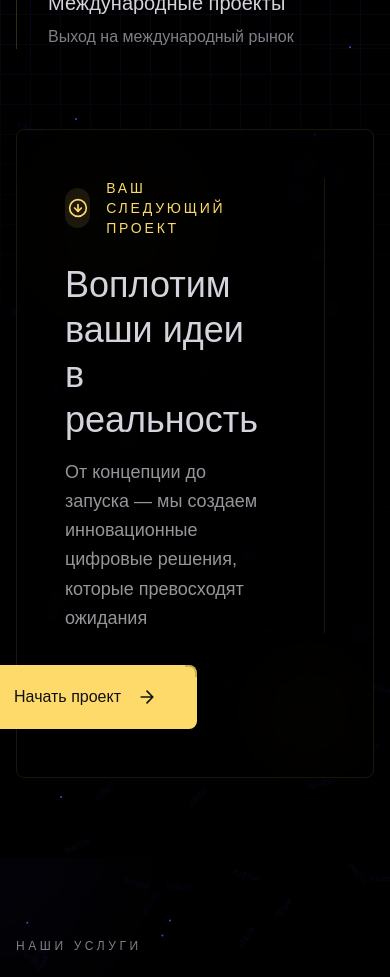
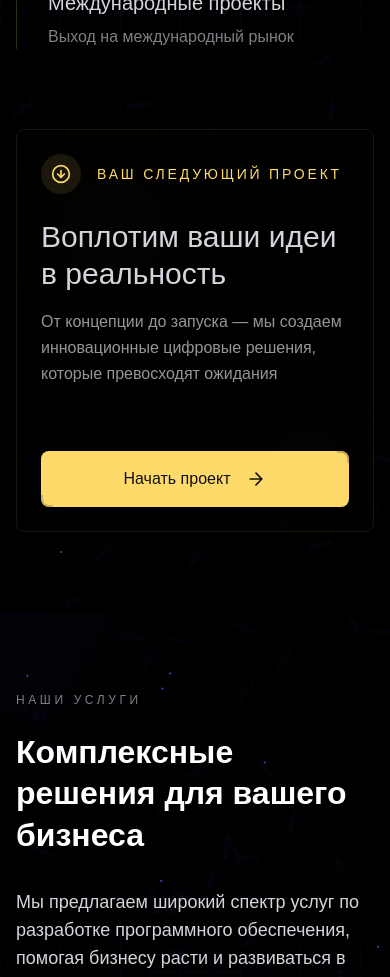
Before and after one commit to burkovmu/web5, a Next.js app: page / in a window 390 px wide. Shown: the part 2780-3757 px from the top of the page. Built offline with nearby package versions, Linux system fonts and the light colour scheme; a web font is replaced by a local one.

Commit message:
Улучшена адаптивность плашки для мобильных устройств

```diff
--- a/src/components/AboutSection.tsx
+++ b/src/components/AboutSection.tsx
@@ -116,10 +116,10 @@ export default function AboutSection() {
             </div>
 
             {/* Основной контент */}
-            <div className="relative grid grid-cols-12 items-center p-12">
+            <div className="relative grid grid-cols-1 md:grid-cols-12 items-center gap-8 md:gap-0 p-6 md:p-12">
               {/* Левая часть */}
-              <div className="col-span-8 flex items-center">
-                <div className="flex-1 pr-16 border-r border-[#feda6a]/10">
+              <div className="col-span-1 md:col-span-8 flex items-center">
+                <div className="flex-1 md:pr-16 md:border-r border-[#feda6a]/10">
                   <div className="flex items-center gap-4 mb-6">
                     <div className="w-10 h-10 rounded-full bg-[#feda6a]/10 flex items-center justify-center group-hover:bg-[#feda6a]/20 transition-colors duration-500">
                       <svg className="w-5 h-5 text-[#feda6a]" viewBox="0 0 24 24" fill="none">
@@ -135,7 +135,7 @@ export default function AboutSection() {
                     initial={{ opacity: 0, y: 20 }}
                     whileInView={{ opacity: 1, y: 0 }}
                     transition={{ delay: 1.5 }}
-                    className="text-4xl text-[#d4d4dc] font-stolzl leading-tight mb-4"
+                    className="text-3xl md:text-4xl text-[#d4d4dc] font-stolzl leading-tight mb-4"
                   >
                     Воплотим ваши идеи в реальность
                   </motion.h3>
@@ -144,7 +144,7 @@ export default function AboutSection() {
                     initial={{ opacity: 0 }}
                     whileInView={{ opacity: 1 }}
                     transition={{ delay: 1.6 }}
-                    className="text-[#d4d4dc]/70 text-lg max-w-xl leading-relaxed"
+                    className="text-base md:text-lg text-[#d4d4dc]/70 max-w-xl leading-relaxed mb-8 md:mb-0"
                   >
                     От концепции до запуска — мы создаем инновационные цифровые решения, которые превосходят ожидания
                   </motion.p>
@@ -152,14 +152,14 @@ export default function AboutSection() {
               </div>
 
               {/* Правая часть */}
-              <div className="col-span-4 flex items-center justify-end pl-16">
+              <div className="col-span-1 md:col-span-4 flex items-center justify-center md:justify-end md:pl-16">
                 <motion.div
                   initial={{ opacity: 0, scale: 0.95 }}
                   whileInView={{ opacity: 1, scale: 1 }}
                   transition={{ delay: 1.7 }}
-                  className="relative"
+                  className="relative w-full md:w-auto"
                 >
-                  <button className="group/button relative inline-flex items-center gap-4 px-10 py-5 bg-[#feda6a] text-[#111113] font-medium rounded-lg overflow-hidden">
+                  <button className="group/button relative inline-flex items-center justify-center gap-4 px-8 md:px-10 py-4 md:py-5 bg-[#feda6a] text-[#111113] font-medium rounded-lg overflow-hidden w-full md:w-auto">
                     {/* Текст и иконка */}
                     <span className="relative z-10 text-base font-medium whitespace-nowrap">Начать проект</span>
                     <svg
```
